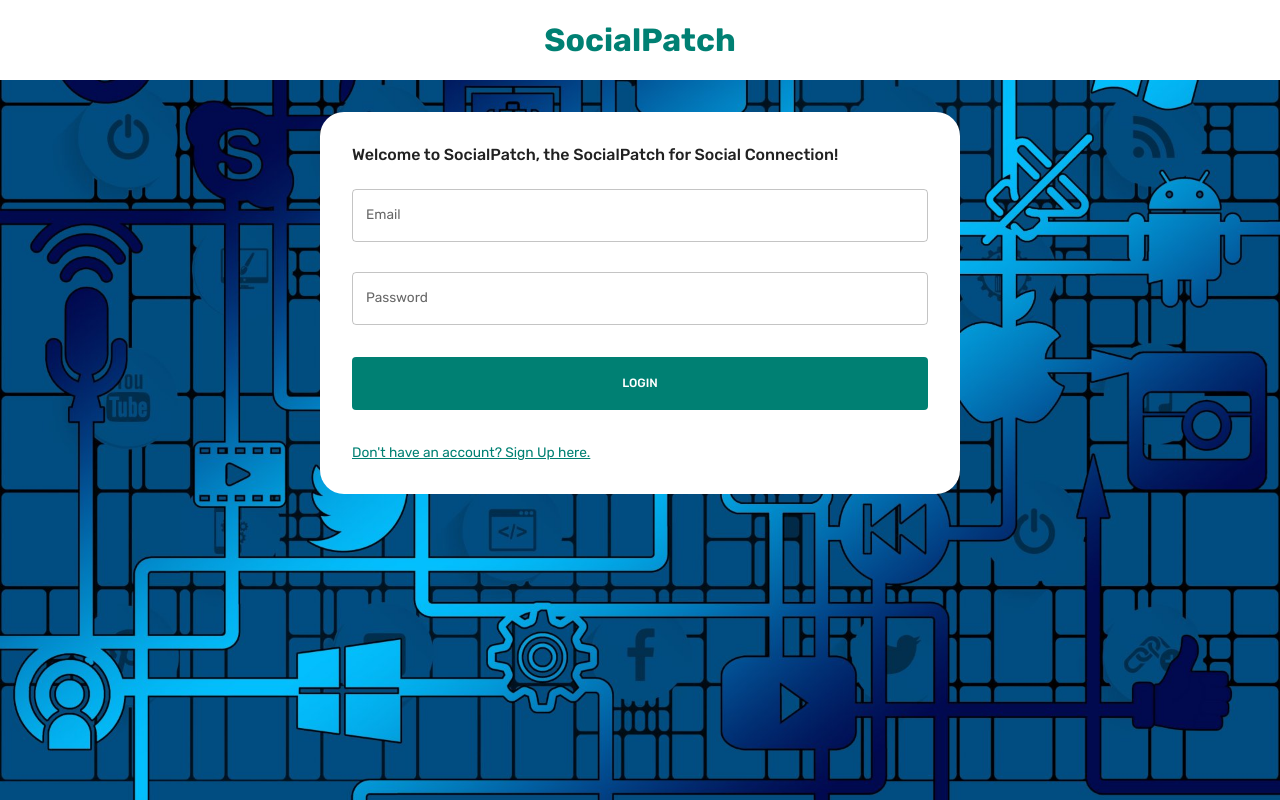
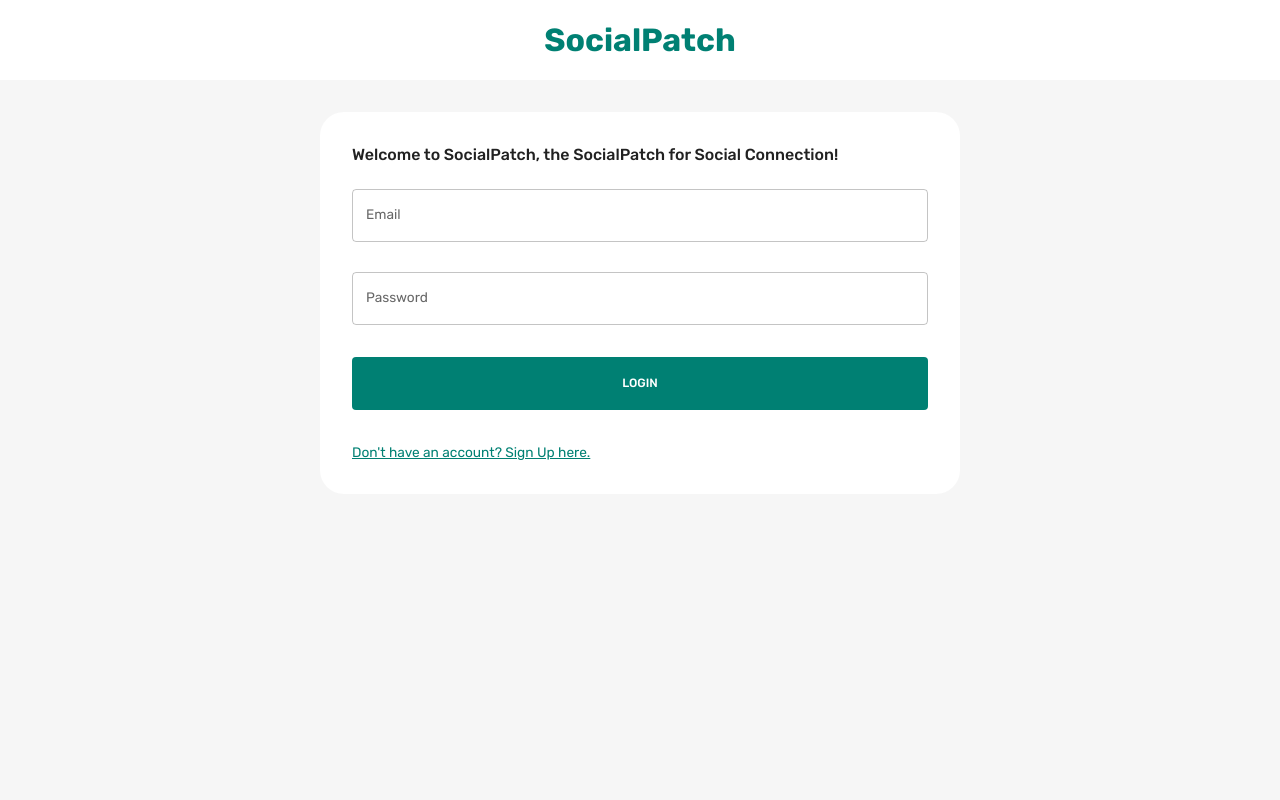
Before and after one commit to Avsheshsavani/SocialPatch, a React (Create React App) app in the folder client/: page / in a window 1280 px wide. Built offline with nearby package versions, Linux system fonts and the light colour scheme.

Commit message:
remove background

```diff
--- a/client/src/App.js
+++ b/client/src/App.js
@@ -15,12 +15,7 @@ function App() {
   const isAuth = Boolean(useSelector((state) => state.token));
 
   return (
-    <div className="app"  style={!isAuth ? {
-      backgroundImage: `url(${("../assets/bg1.jpg")})`,
-      height: '100vh',
-      backgroundSize: 'cover',
-      backgroundPosition: 'center',
-    } : {}}
+    <div className="app"
   >
       <BrowserRouter>
         <ThemeProvider theme={theme}>
```
